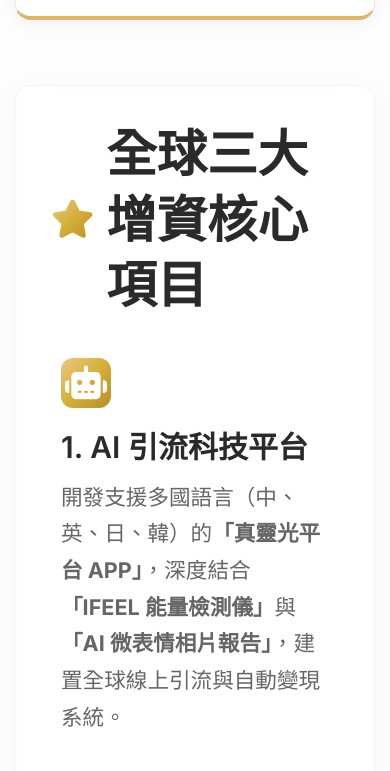
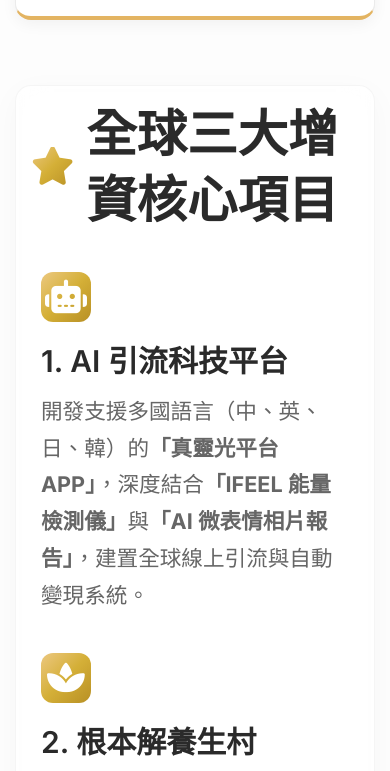
Before and after one commit to anrayboss/true-soul-light, a website: page docs/index.html in a window 390 px wide. Shown: the part 735-1506 px from the top of the page. Drawn offline with nearby package versions, Linux system fonts and the light colour scheme; a web font is replaced by a local one.

Commit message:
手機版卡片邊距縮小

```diff
--- a/docs/style.css
+++ b/docs/style.css
@@ -1553,6 +1553,12 @@
         padding-top: calc(var(--header-height) + 20px);
     }
 
+    .card {
+        padding: 15px;
+        /* 將手機版卡片內距縮小到 15px */
+    }
+
+
     .hero-content h1 {
         font-size: 2rem;
     }
```
